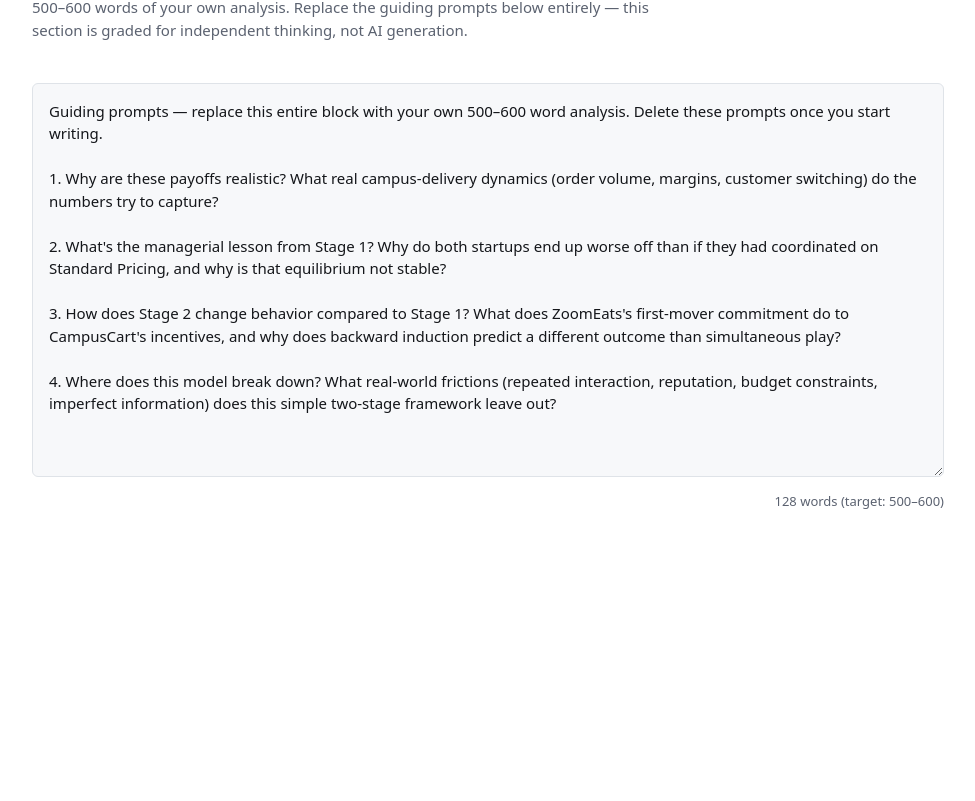
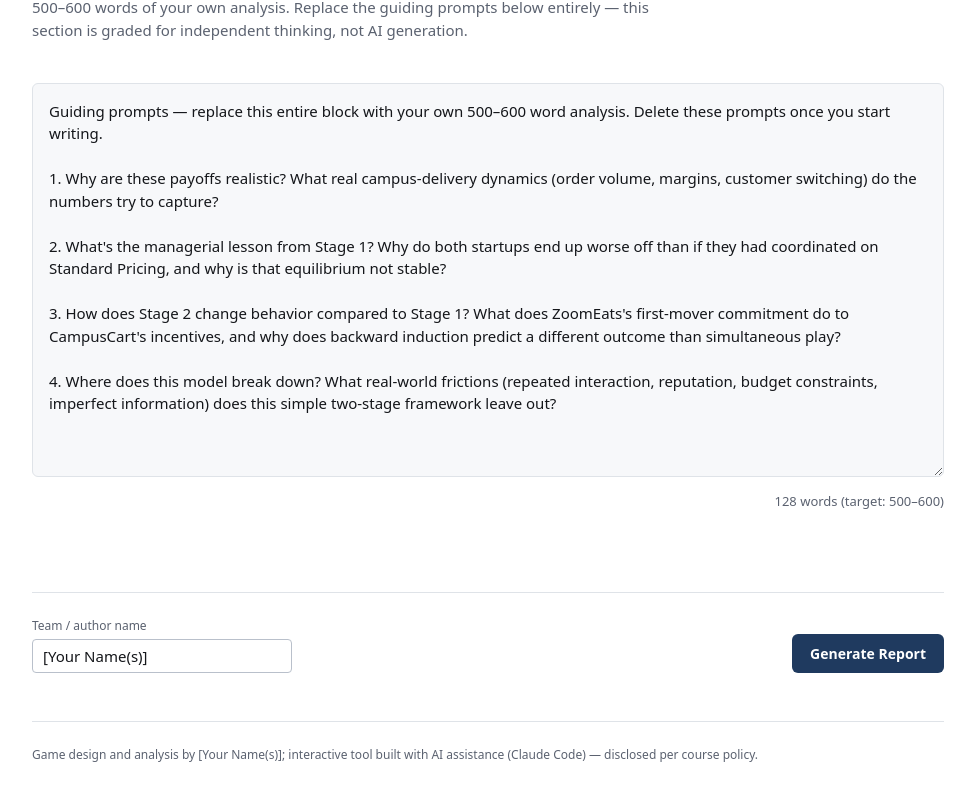
Before and after one commit to Aradhya648/Game-Theory-CIA, a React (Vite) app: page / in a window 1280 px wide. Shown: the part 3080-3881 px from the top of the page, without its empty margins (152-1127 px from the left). Before the commit the page ends 3688 px from the top, so only its background shows below. Built offline with nearby package versions, Linux system fonts and the light colour scheme.

Commit message:
M9: print/export report view, editable team name, AI-use disclosure footer

```diff
--- a/src/App.css
+++ b/src/App.css
@@ -445,3 +445,96 @@
   color: var(--equilibrium);
   font-weight: 600;
 }
+
+/* Report bar + footer */
+
+.report-bar {
+  display: flex;
+  align-items: flex-end;
+  justify-content: space-between;
+  gap: var(--space-3);
+  margin-top: var(--space-4);
+  padding-top: var(--space-3);
+  border-top: 1px solid var(--border);
+  flex-wrap: wrap;
+}
+
+.report-bar__team {
+  display: flex;
+  flex-direction: column;
+  gap: 4px;
+  font-size: 12px;
+  color: var(--text-muted);
+}
+
+.report-bar__team input {
+  font-size: 15px;
+  color: var(--text);
+  background: var(--bg);
+  border: 1px solid var(--border-strong);
+  border-radius: 4px;
+  padding: 6px 10px;
+  min-width: 260px;
+}
+
+.report-bar__button {
+  font-size: 14px;
+  font-weight: 600;
+  color: #fff;
+  background: var(--accent);
+  border: none;
+  border-radius: var(--radius);
+  padding: 10px 18px;
+  cursor: pointer;
+}
+
+.report-bar__button:hover {
+  opacity: 0.9;
+}
+
+.app-footer {
+  margin-top: var(--space-5);
+  padding-top: var(--space-3);
+  border-top: 1px solid var(--border);
+  font-size: 12px;
+  color: var(--text-muted);
+}
+
+/* Print */
+
+@media print {
+  body {
+    background: #fff;
+    color: #000;
+  }
+
+  .report-bar {
+    display: none;
+  }
+
+  .section {
+    break-inside: avoid;
+  }
+
+  .commentary {
+    break-inside: auto;
+  }
+
+  .number-field__input,
+  .text-editor,
+  .report-bar__team input {
+    border: none;
+    background: transparent;
+    padding: 0;
+    resize: none;
+  }
+
+  .number-field__input {
+    text-align: center;
+  }
+
+  a {
+    color: inherit;
+    text-decoration: none;
+  }
+}
--- a/src/App.jsx
+++ b/src/App.jsx
@@ -1,17 +1,19 @@
 import './App.css'
 import { usePersistentState } from './hooks/usePersistentState'
-import { COMMENTARY_PROMPTS, DEFAULT_JUSTIFICATION, defaultStage1, defaultStage2 } from './data/defaultGame'
+import { COMMENTARY_PROMPTS, DEFAULT_JUSTIFICATION, DEFAULT_TEAM_NAME, defaultStage1, defaultStage2 } from './data/defaultGame'
 import GameSpecification from './components/GameSpecification'
 import Stage1Matrix from './components/Stage1Matrix'
 import Stage2Tree from './components/Stage2Tree'
 import ComparisonPanel from './components/ComparisonPanel'
 import Commentary from './components/Commentary'
+import ReportBar from './components/ReportBar'
 
 function App() {
   const [justification, setJustification] = usePersistentState('justification', DEFAULT_JUSTIFICATION)
   const [stage1, setStage1] = usePersistentState('stage1', defaultStage1)
   const [stage2, setStage2] = usePersistentState('stage2', defaultStage2)
   const [commentary, setCommentary] = usePersistentState('commentary', COMMENTARY_PROMPTS)
+  const [teamName, setTeamName] = usePersistentState('teamName', DEFAULT_TEAM_NAME)
 
   return (
     <div className="app-shell">
@@ -30,6 +32,12 @@ function App() {
       <Stage2Tree tree={stage2} onChange={setStage2} />
       <ComparisonPanel stage1={stage1} stage2={stage2} />
       <Commentary text={commentary} onChange={setCommentary} />
+
+      <ReportBar teamName={teamName} onTeamNameChange={setTeamName} />
+      <footer className="app-footer">
+        Game design and analysis by {teamName}; interactive tool built with AI assistance (Claude
+        Code) — disclosed per course policy.
+      </footer>
     </div>
   )
 }
--- /dev/null
+++ b/src/components/ReportBar.jsx
@@ -0,0 +1,17 @@
+export default function ReportBar({ teamName, onTeamNameChange }) {
+  return (
+    <div className="report-bar">
+      <label className="report-bar__team">
+        <span>Team / author name</span>
+        <input
+          type="text"
+          value={teamName}
+          onChange={(e) => onTeamNameChange(e.target.value)}
+        />
+      </label>
+      <button type="button" className="report-bar__button" onClick={() => window.print()}>
+        Generate Report
+      </button>
+    </div>
+  );
+}
```
